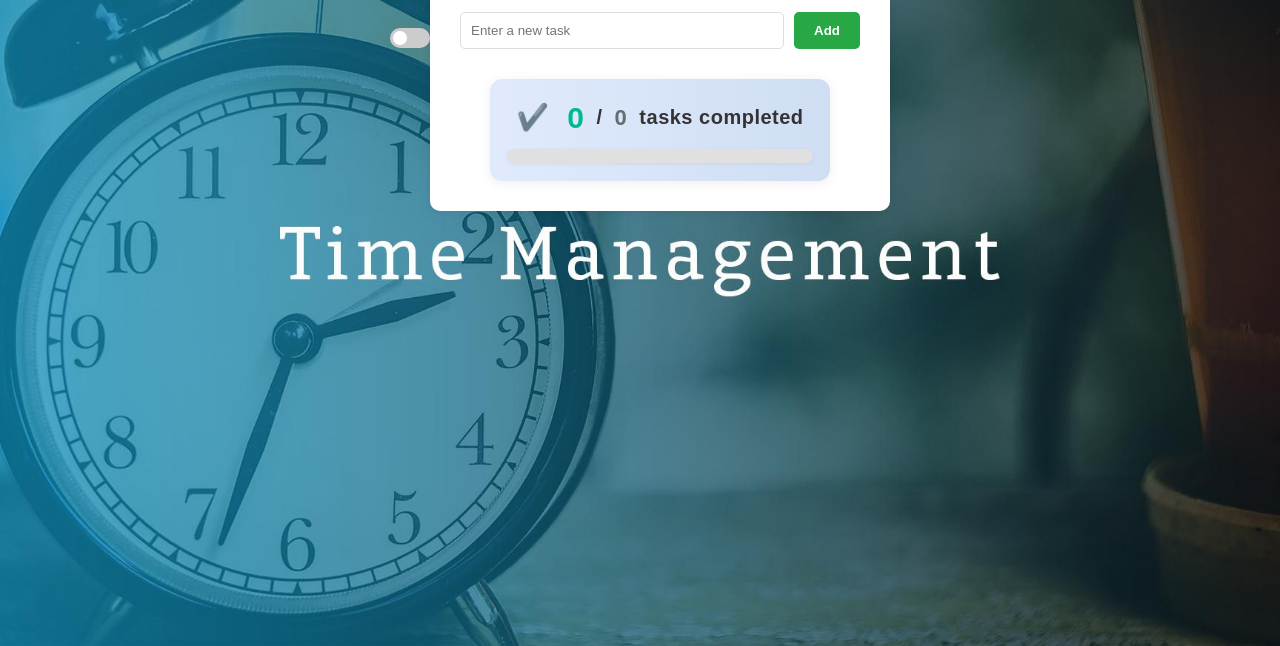
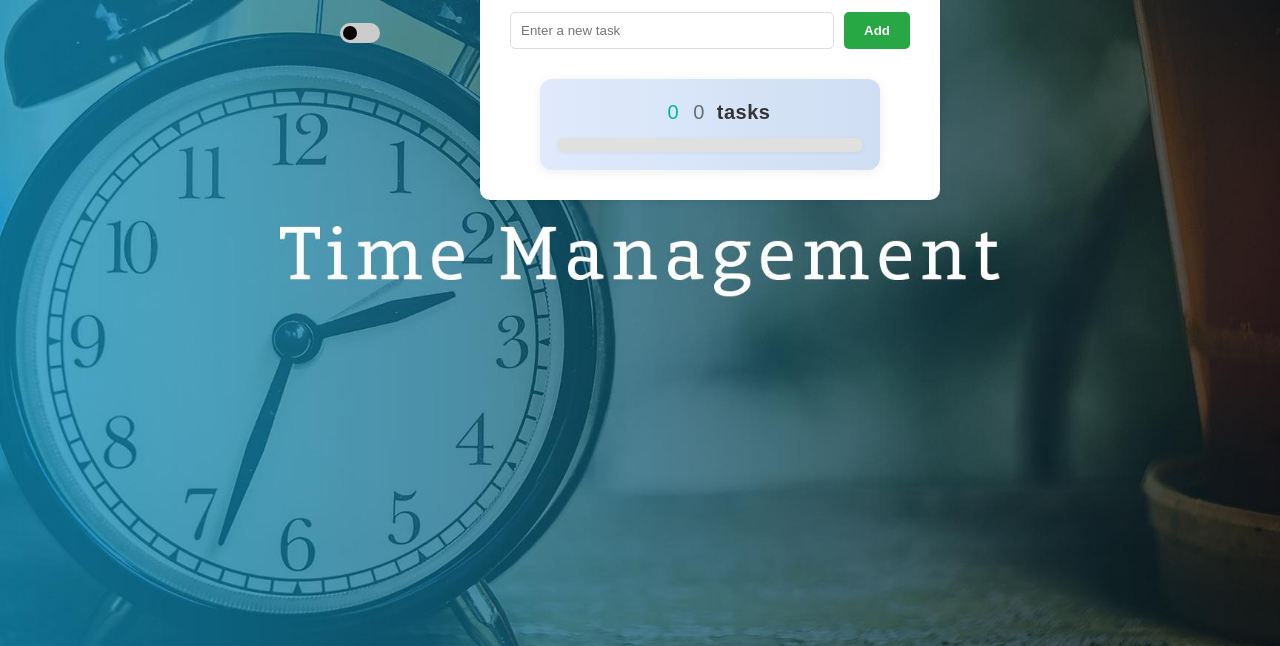
Before and after one commit to rewellnamu/TIME-manager, a plain HTML site: page index.html in a window 1280 px wide. Shown: the part 154-800 px from the top of the page. Drawn offline with Linux system fonts and the light colour scheme.

Commit message:
tasks add fn

```diff
--- a/index.html
+++ b/index.html
@@ -19,7 +19,7 @@
     </div>
     <ul id="todoList"></ul>
     <div class="task-stats">
-  <p><span id="completedCount">0</span> / <span id="totalCount">0</span> tasks completed</p>
+  <p><span id="completedCount"></span> <span id="totalCount"></span> tasks </p>
   <div class="progress-bar">
     <div class="progress" id="progress"></div>
   </div>
--- a/style.css
+++ b/style.css
@@ -157,6 +157,7 @@ body {
 }
 
 .slider {
+  margin-right: 100px;
   width: 40px;
   height: 20px;
   background-color: #ccc;
@@ -172,7 +173,7 @@ body {
   left: 3px;
   height: 14px;
   width: 14px;
-  background-color: white;
+  background-color: rgb(12, 4, 4);
   border-radius: 50%;
   transition: transform 0.3s;
 }
@@ -238,7 +239,7 @@ body.dark .task-stats {
 }
 
 .task-stats p::before {
-  content: "✔️";
+  content: "";
   font-size: 1.3em;
   margin-right: 6px;
   vertical-align: middle;
@@ -247,8 +248,8 @@ body.dark .task-stats {
 
 #completedCount {
   color: #00b894;
-  font-size: 1.5em;
-  font-weight: 700;
+  font-size: 1.0em;
+  font-weight: 60;
   margin: 0 2px;
   transition: color 0.3s;
   font-family: fantasy;
@@ -260,8 +261,8 @@ body.dark #completedCount {
 
 #totalCount {
   color: #636e72;
-  font-size: 1.1em;
-  font-weight: 600;
+  font-size: 1.0em;
+  font-weight: 60;
   font-family: fantasy;
   margin: 0 2px;
   transition: color 0.3s;
```
